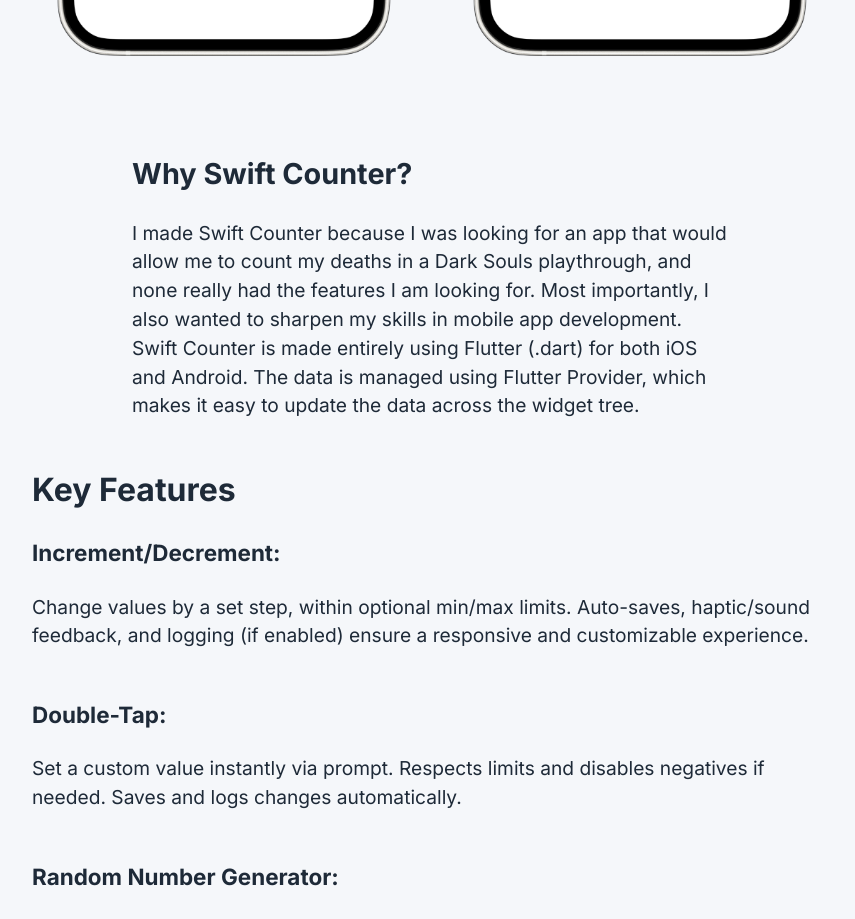
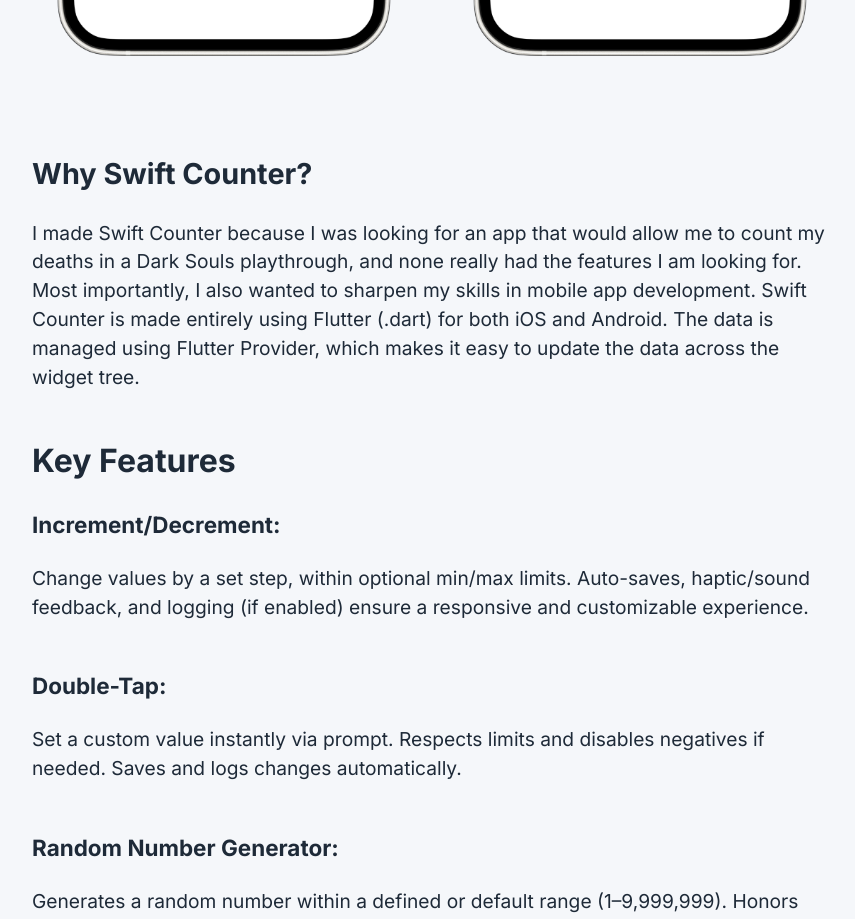
Before and after one commit to Louispoire/My-Portfolio, a React (Vite) app: page /swift-counter in a window 1280 px wide. Shown: the part 1080-1999 px from the top of the page, without its empty margins (208-1063 px from the left). Built offline with nearby package versions, Linux system fonts and the light colour scheme.

Commit message:
smooth scrolling

```diff
--- a/src/App.css
+++ b/src/App.css
@@ -1,5 +1,9 @@
 :root, [data-theme="dark"] {
   transition: background-color 0.7s ease-in-out, color 0.7s ease-in-out;
+}
+
+.html {
+  scroll-behavior: smooth;
 }
 
 .section {
--- a/src/components/projects/pages/swiftcounter/SwiftCounter.css
+++ b/src/components/projects/pages/swiftcounter/SwiftCounter.css
@@ -33,6 +33,12 @@
 .phone-frame {
     width: 100%;
     height: auto;
+}
+
+.sc-reason{
+    text-align: left;
+    color: var(--text-primary);
+    width: 100%;
 }
 
 .sc-features {
--- a/src/components/projects/pages/swiftcounter/SwiftCounter.jsx
+++ b/src/components/projects/pages/swiftcounter/SwiftCounter.jsx
@@ -92,7 +92,7 @@
 
       {/* Features Section */}
       <motion.div
-        className='sc-description'
+        className='sc-reason'
         initial={{ opacity: 0, y: 20 }}
         whileInView={{ opacity: 1, y: 0 }}
         transition={{ duration: 0.5 }}
```
